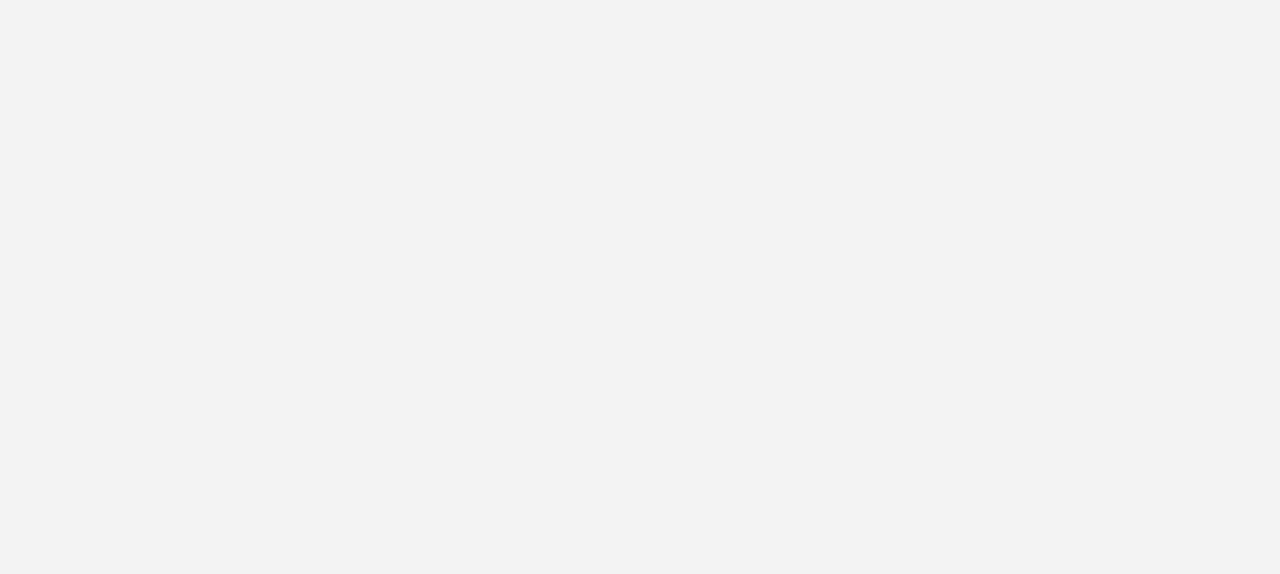
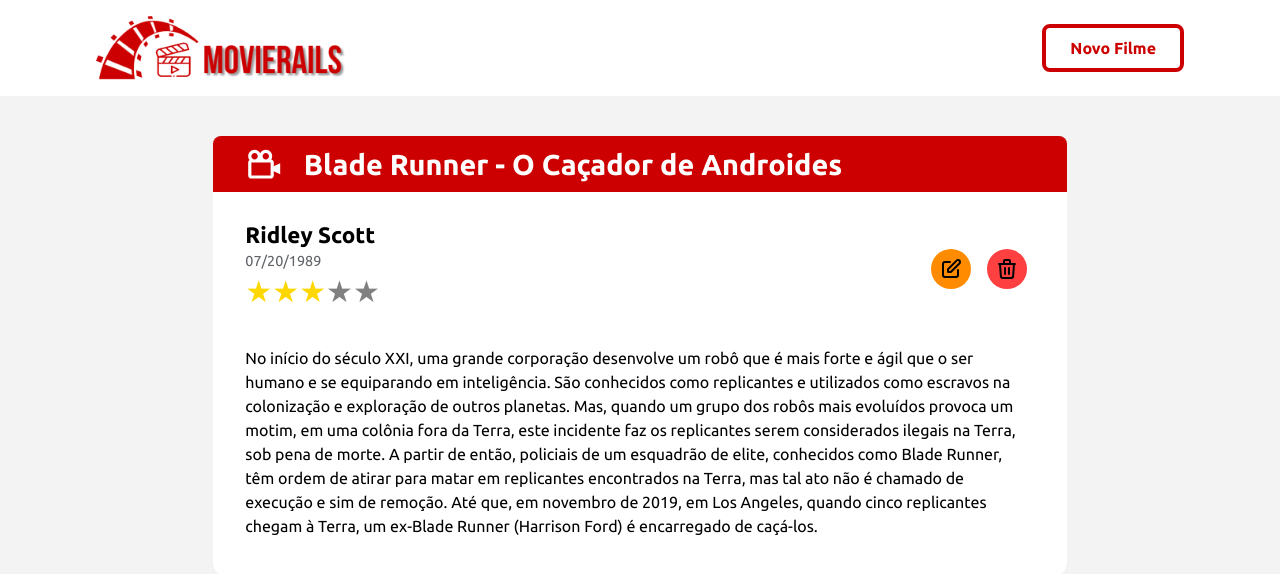
Before and after one commit to flaviomanuel/MovieRails, a React (Create React App) app in the folder web/: page /synopsis-movie in a window 1280 px wide. Shown: the top 574 px of the page. Built offline with nearby package versions, Linux system fonts and the light colour scheme.

Commit message:
synopsisPage finished

```diff
--- a/web/src/components/Card/index.js
+++ b/web/src/components/Card/index.js
@@ -4,10 +4,11 @@ import { MdDateRange } from 'react-icons/md'
 import { AiOutlineUser } from 'react-icons/ai'
 import { AiFillStar } from 'react-icons/ai'
 import ItemCard from './components/ItemCard'
+import { Link } from 'react-router-dom'
 
-function Card({name, release_date, director, score}){
+function Card({name, release_date, director, score, link}){
     return (
-        <div className="w-2/3 ">
+        <Link to={link} className="w-2/3 ">
             <div className="h-44 w-64 bg-redRails rounded-xl ">
                 <div className="flex p-4  ">
                     <div className="h-36 w-2 bg-white rounded-xl "></div>
@@ -19,7 +20,7 @@ function Card({name, release_date, director, score}){
                     </div>
                 </div>
             </div>
-          </div>
+          </Link>
     )
 
 }
--- a/web/src/pages/HomePage/index.js
+++ b/web/src/pages/HomePage/index.js
@@ -59,6 +59,7 @@ function HomePage() {
                         release_date={movie.release_date}
                         director={movie.director}
                         score={movie.score}
+                        link="/synopsis-movie"
                     />
                     )
                 })}
--- /dev/null
+++ b/web/src/pages/SynopsisPage/index.js
@@ -0,0 +1,44 @@
+import React from 'react';
+import Header from '../../components/Header';
+import {BiCameraMovie} from 'react-icons/bi'
+import ReactStars from "react-rating-stars-component";
+
+function SynopsisPage() {
+    return (
+        <>
+            <Header/>
+            <div className="container w-2/3  mx-auto bg-white rounded-2xl mt-10">
+                <div className="h-14 rounded-t-lg flex items-center justify-start pl-8 font-bold bg-redRails text-titleForm mx-auto text-white text-start m-4">
+                    <BiCameraMovie size="2.4rem"/>
+                    <h1 className="pl-5">Blade Runner - O Caçador de Androides</h1>
+                </div>
+            <div className="m-8 flex justify-between items-center">
+                <div>
+                    <h2 className="text-directorName font-bold mb-2">Ridley Scott</h2>
+                    <p className="text-releaseDate text-releaseDate" >07/20/1989</p>
+                    <ReactStars
+                    count={5}
+                    value={3}
+                    size={30}
+                    edit={false}
+                    activeColor="#ffd700"
+                    />
+                </div>
+                <div className="flex">
+                    <span className="mx-2 p-2 bg-orangeUpdate rounded-full">
+                        <svg className="w-6 h-6" fill="none"  stroke="currentColor" viewBox="0 0 24 24" xmlns="http://www.w3.org/2000/svg"><path strokeLinecap="round" strokeLinejoin="round" strokeWidth={2} d="M11 5H6a2 2 0 00-2 2v11a2 2 0 002 2h11a2 2 0 002-2v-5m-1.414-9.414a2 2 0 112.828 2.828L11.828 15H9v-2.828l8.586-8.586z" /></svg>
+                    </span>
+                    <span className="mx-2 p-2 fill-redDelete bg-redDelete rounded-full">
+                        <svg className="w-6 h-6 " fill="none" stroke="currentColor" viewBox="0 0 24 24" xmlns="http://www.w3.org/2000/svg"><path strokeLinecap="round" strokeLinejoin="round" strokeWidth={2} d="M19 7l-.867 12.142A2 2 0 0116.138 21H7.862a2 2 0 01-1.995-1.858L5 7m5 4v6m4-6v6m1-10V4a1 1 0 00-1-1h-4a1 1 0 00-1 1v3M4 7h16" /></svg>
+                    </span>
+                </div>
+            </div>
+                 <div className="px-8 pb-10">
+                    No início do século XXI, uma grande corporação desenvolve um robô que é mais forte e ágil que o ser humano e se equiparando em inteligência. São conhecidos como replicantes e utilizados como escravos na colonização e exploração de outros planetas. Mas, quando um grupo dos robôs mais evoluídos provoca um motim, em uma colônia fora da Terra, este incidente faz os replicantes serem considerados ilegais na Terra, sob pena de morte. A partir de então, policiais de um esquadrão de elite, conhecidos como Blade Runner, têm ordem de atirar para matar em replicantes encontrados na Terra, mas tal ato não é chamado de execução e sim de remoção. Até que, em novembro de 2019, em Los Angeles, quando cinco replicantes chegam à Terra, um ex-Blade Runner (Harrison Ford) é encarregado de caçá-los.
+                </div>
+            </div>
+        </>
+    )
+}
+
+export default SynopsisPage;
--- a/web/src/routes.js
+++ b/web/src/routes.js
@@ -3,6 +3,7 @@ import { BrowserRouter, Route, Switch } from "react-router-dom";
 import CreatePage from "./pages/CreatePage";
 import UpdatePage from "./pages/UpdatePage";
 import HomePage from "./pages/HomePage";
+import SynopsisPage from "./pages/SynopsisPage";
 
 function Routes(){
     return (
@@ -11,6 +12,7 @@ function Routes(){
             <Route path="/" exact component={HomePage}/>
             <Route path="/create-movie" component={CreatePage}/>
             <Route path="/update-movie" component={UpdatePage}/>
+            <Route path="/synopsis-movie" component={SynopsisPage}/>
         </Switch>
     </BrowserRouter>
     )
--- a/web/tailwind.config.js
+++ b/web/tailwind.config.js
@@ -14,11 +14,16 @@ module.exports = {
       modifyLg: ['1.125rem',"1rem"],
       titleLeftMain:["3rem","3.8rem"],
       titleForm:["1.8rem","2rem"],
+      directorName: ["1.4rem","1.4rem"],
+      releaseDate: ["0.9rem", "0.9rem"]
     },
     colors: {
       redRails: '#CC0000',
       grayBackground: '#F3F3F4',
-      white: '#FFFFFF'
+      white: '#FFFFFF',
+      releaseDate: '#5F6368',
+      redDelete: '#ff4040',
+      orangeUpdate: '#ff8c00',
     },
     boxShadow: {
       modifySearchShadow: '10px 7px 36px 2px rgba(0, 0, 0, 0.25);'
```
